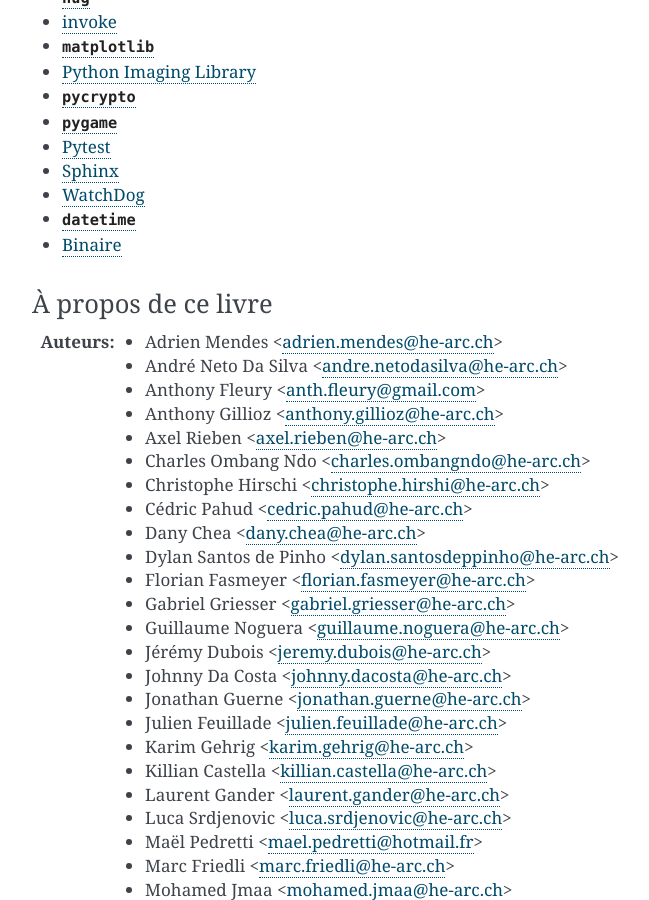
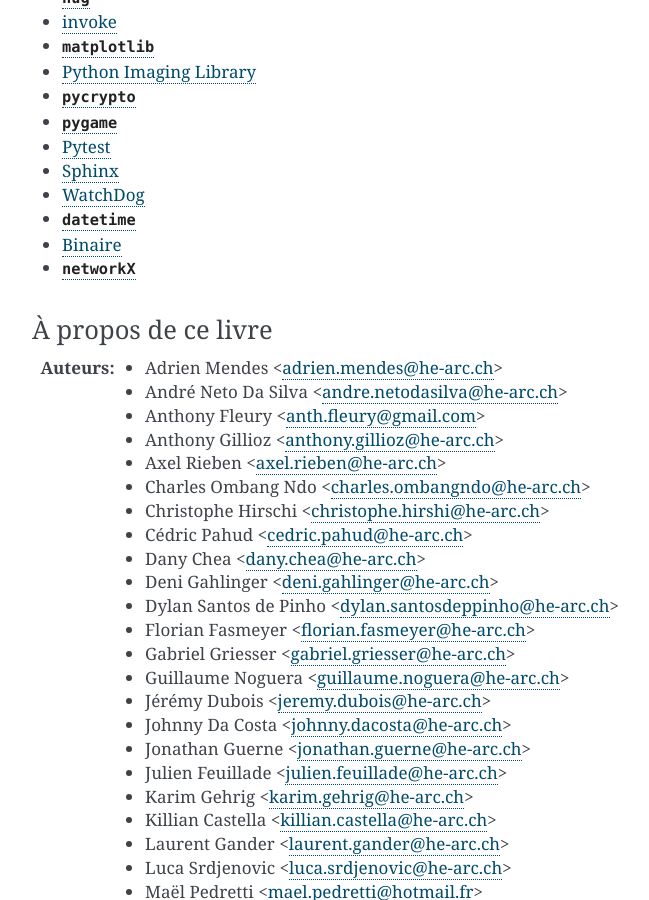
Before and after one commit to HE-Arc/livre-python, a Sphinx documentation site: the page built from source/index.rst, in a window 1280 px wide and 900 px high, scrolled down 2366 px. Shown: the whole window, without its empty margins (388-1037 px from the left). Built offline with Sphinx 7.4.7, drawn with Linux system fonts in a browser that asks for light colours.

Commit message:
NetworkX

```diff
--- a/source/index.rst
+++ b/source/index.rst
@@ -45,6 +45,7 @@
    watchdog/index.rst
    datetime/index.rst
    binary/index.rst
+   NetworkX/index.rst
 
 
 À propos de ce livre
@@ -61,6 +62,7 @@
  - Christophe Hirschi <christophe.hirshi@he-arc.ch>
  - Cédric Pahud <cedric.pahud@he-arc.ch>
  - Dany Chea <dany.chea@he-arc.ch>
+ - Deni Gahlinger <deni.gahlinger@he-arc.ch>
  - Dylan Santos de Pinho <dylan.santosdeppinho@he-arc.ch>
  - Florian Fasmeyer <florian.fasmeyer@he-arc.ch>
  - Gabriel Griesser <gabriel.griesser@he-arc.ch>
```
